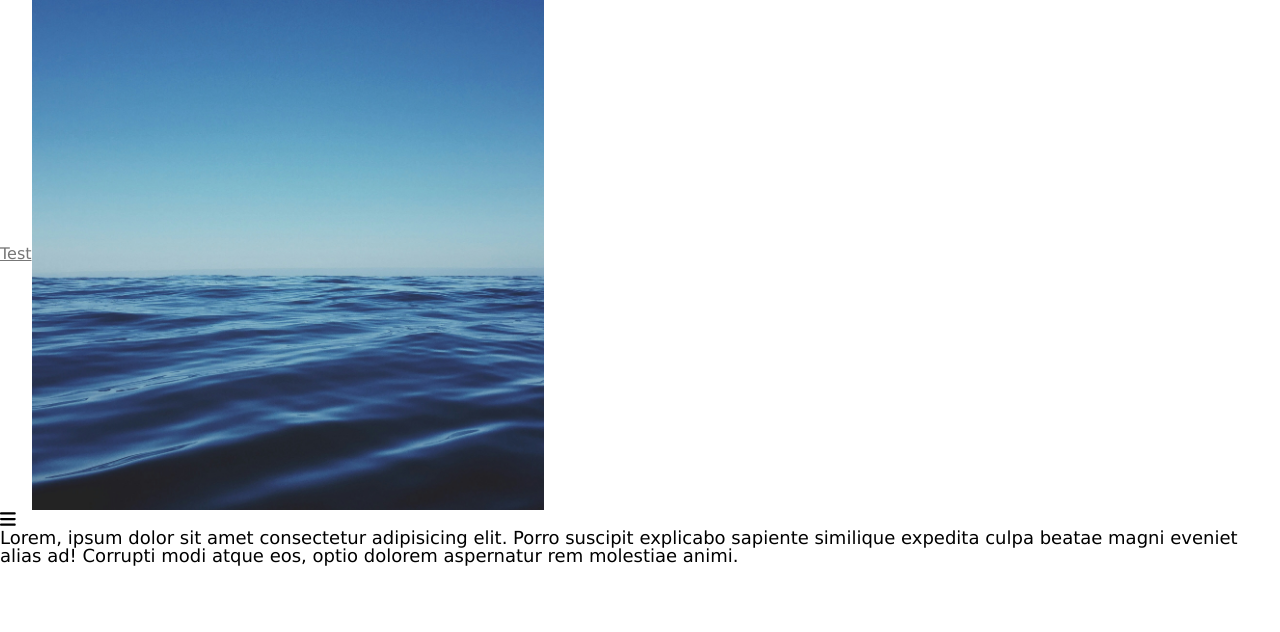
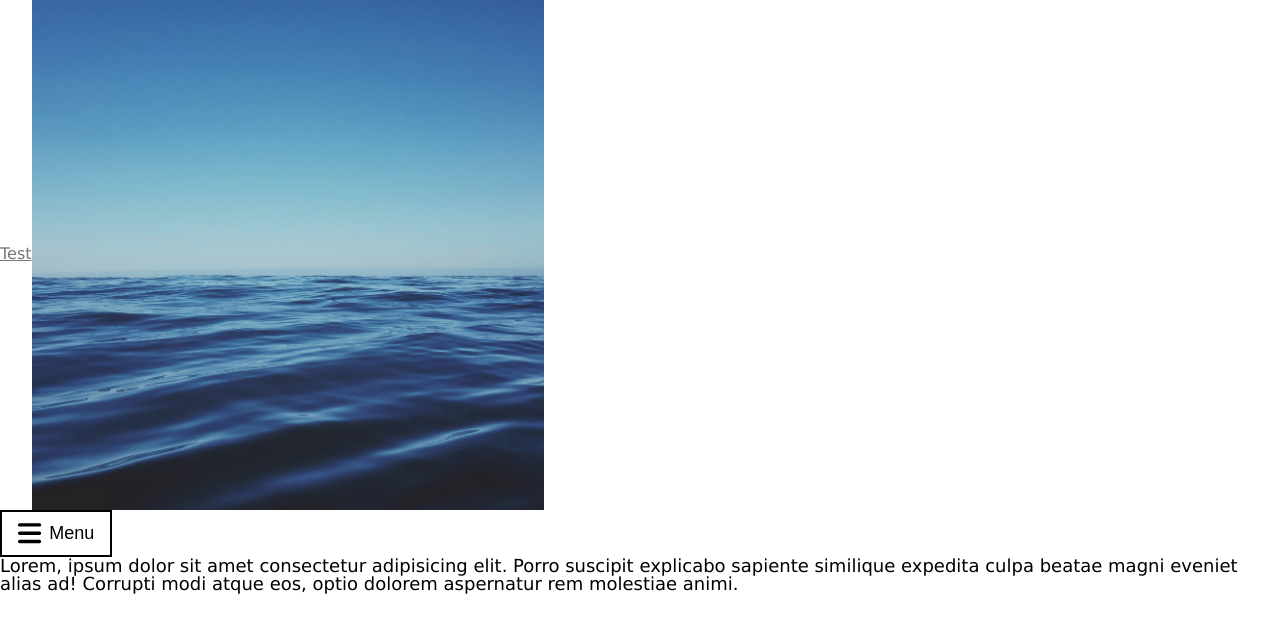
Before and after one commit to TiekieWiki/Thesis-Experiment, a Vue app in the folder thesis-experiment/: page / in a window 1280 px wide. Shown: the top 632 px of the page. Built offline with nearby package versions, Linux system fonts and the light colour scheme.

Commit message:
Button styling

```diff
--- a/thesis-experiment/src/App.vue
+++ b/thesis-experiment/src/App.vue
@@ -3,16 +3,14 @@
   ><img src="./assets/images/Test.jpg" alt="Photo by Greg Becker on Unsplash" />
   <div class="menu">
     <transition name="switch" mode="out-in">
-      <font-awesome-icon
-        v-if="!menuOpen"
-        @click="menuOpen = true"
-        :icon="['fas', 'bars']"
-      />
-      <font-awesome-icon
-        v-else
-        @click="menuOpen = false"
-        :icon="['fas', 'xmark']"
-      />
+      <button v-if="!menuOpen" @click="menuOpen = true">
+        <font-awesome-icon :icon="['fas', 'bars']" />
+        <p>Menu</p>
+      </button>
+      <button v-else>
+        <font-awesome-icon @click="menuOpen = false" :icon="['fas', 'xmark']" />
+        <p>Menu</p>
+      </button>
     </transition>
     <ul v-if="menuOpen">
       <li v-for="item in menuItems" :key="item">
--- /dev/null
+++ b/thesis-experiment/src/assets/styles/components/button.scss
@@ -0,0 +1,8 @@
+button {
+  display: flex;
+  align-items: center;
+  gap: $spacing-small;
+  padding: $spacing-small $spacing-medium;
+  background-color: $color-tertiary;
+  border: 2px solid $color-primary;
+}
--- a/thesis-experiment/src/assets/styles/components/menu.scss
+++ b/thesis-experiment/src/assets/styles/components/menu.scss
@@ -1,6 +1,6 @@
 .menu {
   svg {
-    height: 18px;
+    height: $size-medium;
     color: $color-primary;
   }
 
--- a/thesis-experiment/src/assets/styles/main.scss
+++ b/thesis-experiment/src/assets/styles/main.scss
@@ -8,6 +8,7 @@
 @import 'pages/start.scss';
 
 // Components
+@import 'components/button.scss';
 @import 'components/form.scss';
 @import 'components/hyperlink.scss';
 @import 'components/keyboard.scss';
--- a/thesis-experiment/src/assets/styles/variables.scss
+++ b/thesis-experiment/src/assets/styles/variables.scss
@@ -4,4 +4,6 @@ $color-secondary: #777;
 $color-tertiary: #fff;
 
 // Spacing
-$spacing-medium: 20px;
+$spacing-small: 8px;
+$spacing-medium: 16px;
+$size-medium: 7mm;
```
